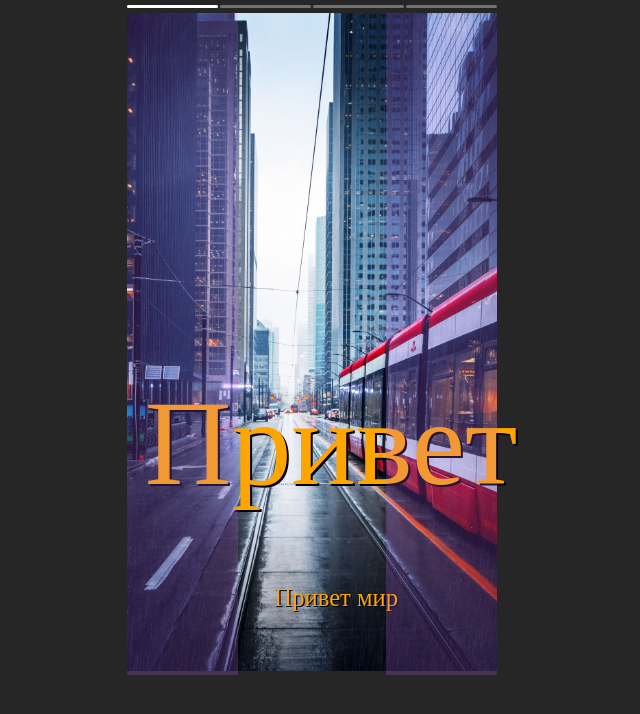
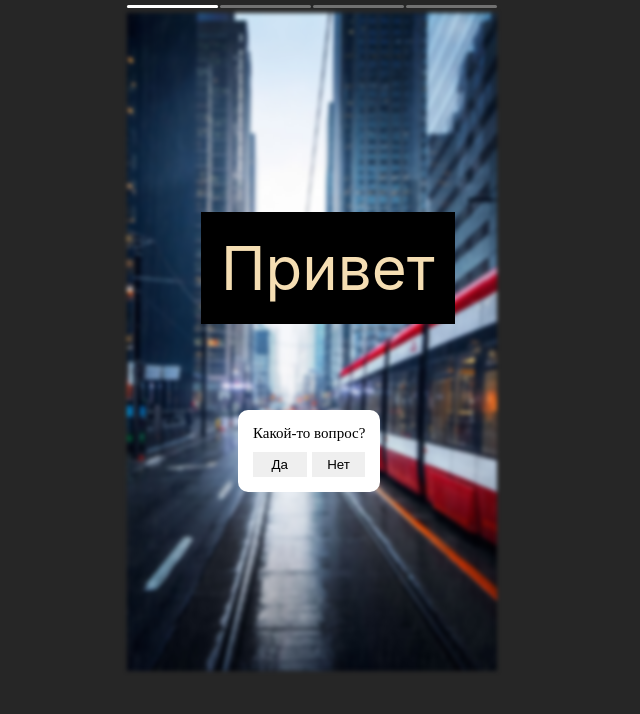
Before and after one commit to Dmitriifd/js-story-player, a plain HTML site: page index.html in a window 1280 px wide. Shown: the whole page, without its empty margins (328-968 px from the left). Drawn offline with Linux system fonts and the light colour scheme.

Commit message:
добавление фильтров и опросов

```diff
--- a/index.js
+++ b/index.js
@@ -4,36 +4,51 @@ initPlayer({
 		{
 			url: 'img/1.jpg',
 			alt: 'img1',
+            filter: ['blur(2px)'],
 			overlays: [
                 {
                     type: 'text',
                     value: 'Привет',
+                    classes: ['watercolor'],
                     styles: {
-                        color: 'orange',
                         'font-size': '60px',
-                        'text-shadow': '1px 1px #000',
-                        top: '60%',
-                        left: '30%',
-                        'transform': 'rotate(-30deg)',
-                        animation: 'scale 2s infinite ease-in-out',
+                        // color: 'orange',
+                        // 'text-shadow': '1px 1px #000',
+                        // 'transform': 'rotate(-30deg)',
+                        top: '30%',
+                        left: '20%',
+                        // animation: 'scale 2s infinite ease-in-out',
                     }
                 },
                 {
+                    type: 'question',
+                    question: 'Какой-то вопрос?',
+                    variants: [
+                        'Да',
+                        'Нет'
+                    ],
+                    styles: {
+                        top: '60%',
+                        left: '30%',
+                    }
+                },
+
+            ],
+		},
+        {
+            url: 'img/2.jpg', alt: 'img2', overlays: [
+                {
                     type: 'text',
                     value: 'Привет мир',
+                    classes: ['watercolor'],
                     styles: {
-                        color: 'orange',
                         'font-size': '20px',
-                        'text-shadow': '1px 1px #000',
-                        bottom: '10%',
-                        right: '30%',
-                        'transform': 'rotate(90deg)',
-                        animation: 'scale 6s infinite ease-in-out',
+                        top: '50%',
+                        left: '10%',
                     }
                 },
-            ],
-		},
-		{ url: 'img/2.jpg', alt: 'img2' },
+
+            ], },
 		{ url: 'img/3.jpg', alt: 'img3' },
 		{ url: 'img/4.jpg', alt: 'img4' },
 	],
--- a/player/lib.js
+++ b/player/lib.js
@@ -65,9 +65,15 @@ function initPlayer(params) {
         `;
     }
     function generatePlayerChunk(slide, isFirst) {
+        const style = [];
+
+        if (slide.filter) {
+            style.push(`filter: ${slide.filter.join(' ')}`);
+        }
+
         return `
             <div class="player-chunk ${isFirst ? 'player-chunk--active' : ''}">
-                <img class="player-img" src="${slide.url}" alt="${slide.alt || ''}">
+                <img class="player-img" src="${slide.url}" alt="${slide.alt || ''}" style="${style.join(';')}">
                 ${generateOverlays(slide)}
             </div>
         `;
@@ -80,10 +86,11 @@ function initPlayer(params) {
         let res = '';
 
         for (const el of slide.overlays) {
+            const classes = el.classes !== undefined ? el.classes.join(' ') : '';
             const styles = (el.styles !== undefined ? Object.entries(el.styles) : [])
                 .map((el) => el.join(':'))
                 .join(';')
-            res += `<div class="player-chunck-overlay" style="${styles}">${renderOverlay(el)}</div>`;
+            res += `<div class="player-chunck-overlay ${classes}" style="${styles}">${renderOverlay(el)}</div>`;
         }
 
         return res;
@@ -94,6 +101,17 @@ function initPlayer(params) {
             }
             if (overlay.type === 'img') {
                 return `<img src="${overlay.value}" alt="" />`
+            }
+            if (overlay.type === 'question') {
+                return `
+                    <div class="question">
+                        ${overlay.question}
+                        <div class="question-answers">
+                            <button value="1">${overlay.variants[0] || 'Да'}</button>
+                            <button value="2">${overlay.variants[1] || 'Нет'}</button>
+                        </div>
+                    </div>
+                `
             }
             return '';
         }
@@ -140,7 +158,6 @@ function initPlayer(params) {
                 return;
             }
             active.style.width = String(w + step) + '%';
-            console.log((time * 1000) * (step / 100));
         }, (time * 1000) * (step / 100));
     }
 
--- a/style.css
+++ b/style.css
@@ -61,7 +61,7 @@ body {
 .player-chunk-switcher  {
     height: 100%;
     width: 30%;
-    background-color: rgba(196, 107, 255, 0.2);
+    background-color: rgba(196, 107, 255, 0);
     position: absolute;
     z-index: 1;
 }
@@ -76,7 +76,37 @@ body {
     left: 0;
 }
 
-@keyframes scale {
+.watercolor {
+    background-color: #000000;
+    color: wheat;
+    text-align: center;
+    font-family:-apple-system, BlinkMacSystemFont, 'Segoe UI', Roboto, Oxygen, Ubuntu, Cantarell, 'Open Sans', 'Helvetica Neue', sans-serif;
+    padding: 20px;
+}
+
+.question {
+    background-color: #fff;
+    border-radius: 10px;
+    padding: 15px;
+    font-size: 15px;
+    color: #000;
+}
+
+.question-answers {
+    display: flex;
+    margin-top: 10px;
+}
+.question-answers > button {
+    width: 100%;
+    padding: 5px;
+    border: none;
+    margin: 0;
+}
+.question-answers>button + button {
+    margin-left: 5px;
+}
+
+/* @keyframes scale {
     50% {
         transform: scale(2);
     }
@@ -84,4 +114,4 @@ body {
         transform: scale(1);
     }
 
-}
+} */
```
